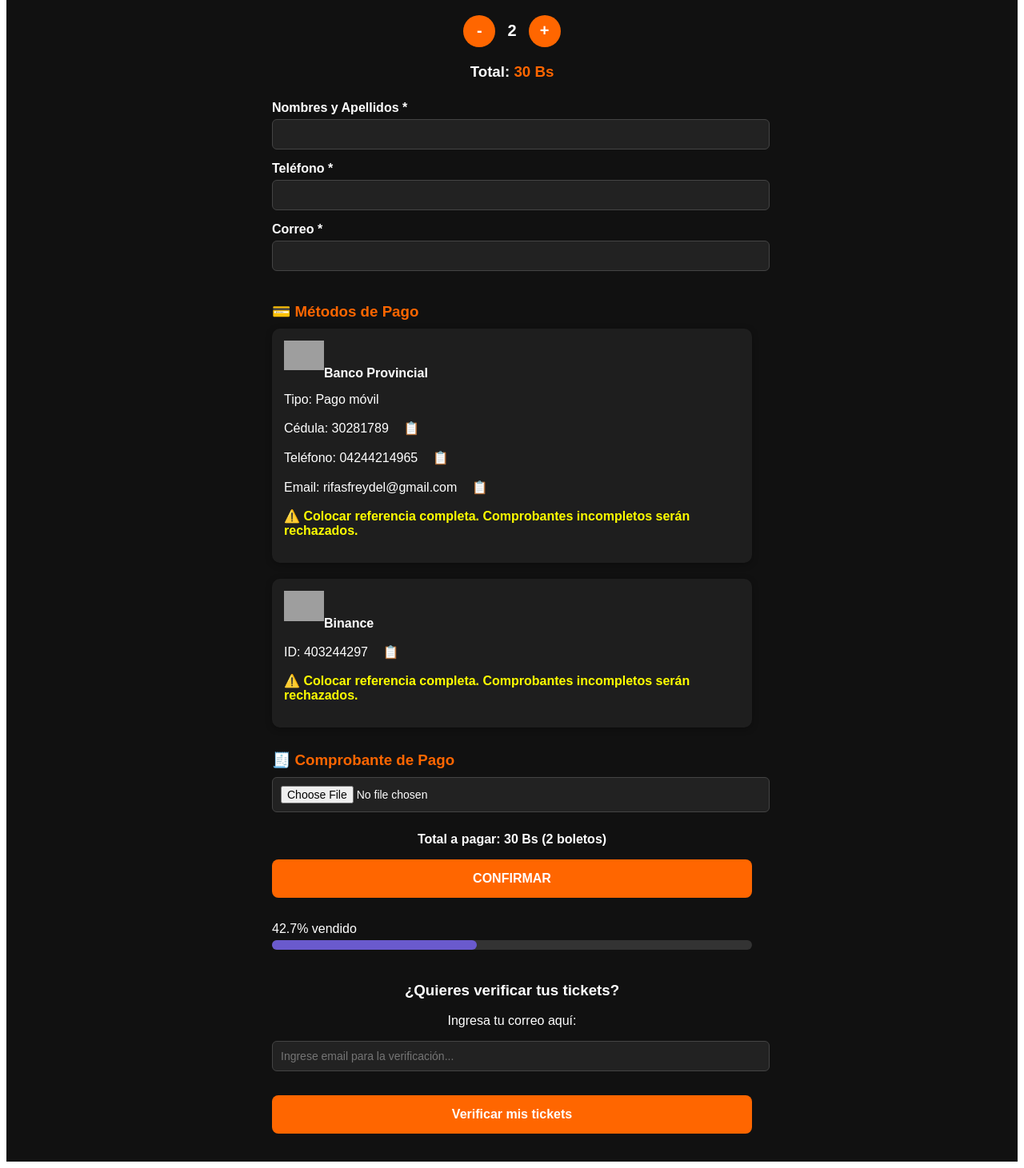
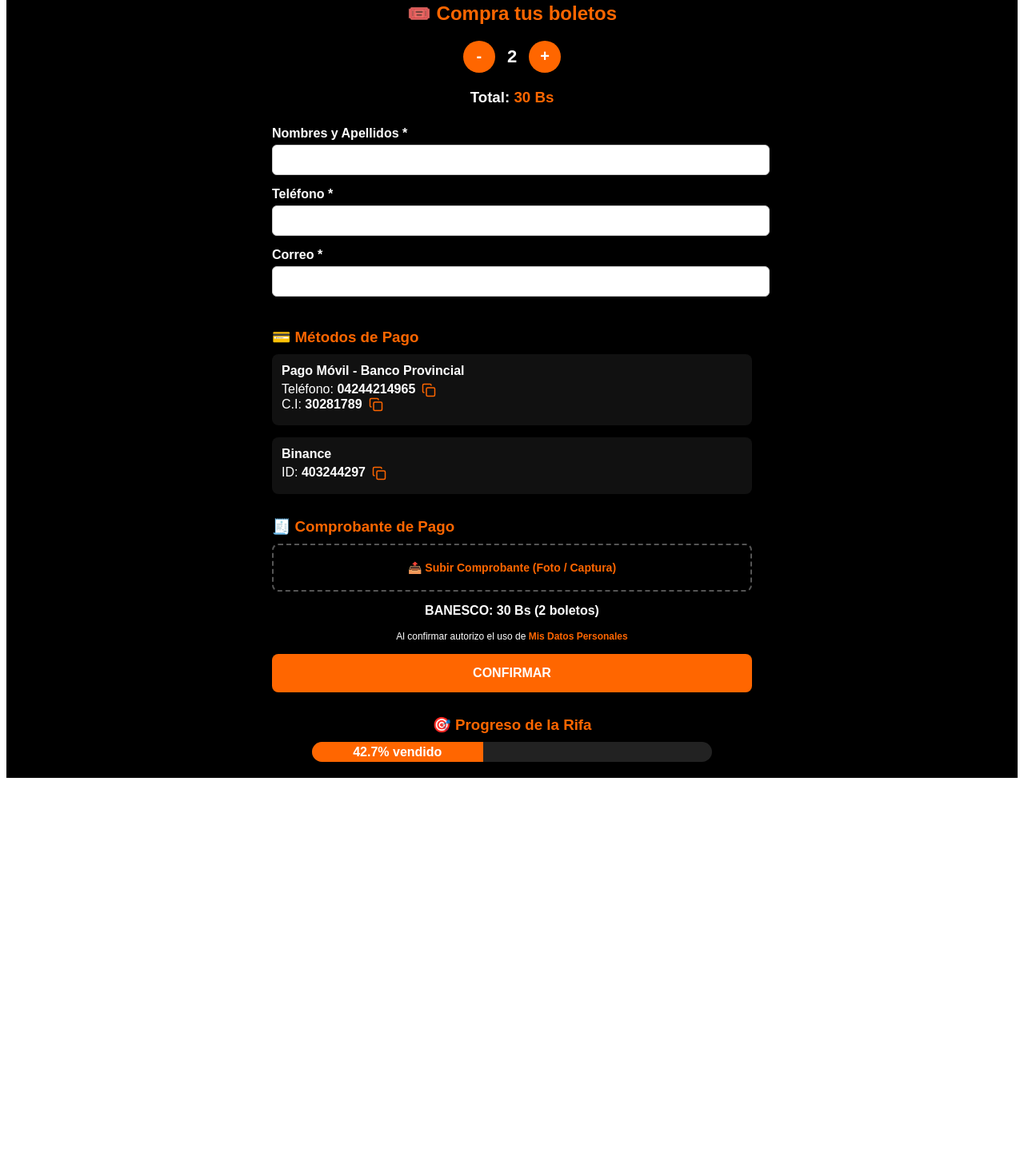
Before and after one commit to rifasfreydel/Freydel-rifas, a Next.js app: page / in a window 1280 px wide. Shown: the part 643-2104 px from the top of the page at 80% size. After the commit the page ends 1624 px from the top, so only its background shows below. Built offline with nearby package versions, Linux system fonts and the light colour scheme; grey boxes are pictures that could not be loaded.

Commit message:
Update index.js

```diff
--- a/pages/index.js
+++ b/pages/index.js
@@ -1,37 +1,27 @@
 import { useState } from "react";
+import { Copy } from "lucide-react";
 
 export default function Home() {
   const [cantidad, setCantidad] = useState(2);
-  const precio = 15; // precio por boleto
+  const [toast, setToast] = useState("");
+  const precio = 15;
   const total = cantidad * precio;
 
-  // Función para copiar al portapapeles
-  const copiarTexto = (texto) => {
-    navigator.clipboard.writeText(texto);
-    alert("Copiado: " + texto);
+  const copyToClipboard = (text) => {
+    navigator.clipboard.writeText(text);
+    setToast("Copiado ✅");
+    setTimeout(() => setToast(""), 2000);
   };
 
   return (
-    <div style={{ fontFamily: "Arial, sans-serif", background: "#111", color: "#fff" }}>
+    <div style={{ fontFamily: "Arial, sans-serif", background: "#000", color: "#fff", minHeight: "100vh" }}>
       {/* HEADER */}
-      <header
-        style={{
-          display: "flex",
-          alignItems: "center",
-          gap: "12px",
-          background: "#ff6600",
-          padding: "10px 16px",
-        }}
-      >
-        <img src="/logo.png" alt="Logo" style={{ height: "55px", borderRadius: "50%" }} />
-        <p style={{ fontSize: "14px", fontWeight: "bold", lineHeight: "1.2" }}>
-          Juega y gana con Freydel<br />
-          ¡Tu oportunidad de hacer realidad sueños!
-        </p>
+      <header style={{ textAlign: "center", padding: "15px", background: "#111" }}>
+        <img src="/logo.png" alt="Logo" style={{ height: "70px" }} />
       </header>
 
       {/* FLAYER */}
-      <div style={{ textAlign: "center", margin: "15px 0" }}>
+      <div style={{ textAlign: "center", margin: "20px 0" }}>
         <img
           src="/flayer.png"
           alt="Flayer"
@@ -39,7 +29,7 @@
             width: "95%",
             maxWidth: "600px",
             borderRadius: "12px",
-            boxShadow: "0 4px 10px rgba(0,0,0,0.4)",
+            boxShadow: "0 4px 15px rgba(255,255,255,0.15)",
           }}
         />
       </div>
@@ -51,25 +41,10 @@
         </h2>
 
         {/* BOLETOS */}
-        <div
-          style={{
-            display: "flex",
-            justifyContent: "center",
-            alignItems: "center",
-            gap: "15px",
-            margin: "20px 0",
-          }}
-        >
-          <button
-            style={btnCircle}
-            onClick={() => setCantidad(Math.max(2, cantidad - 1))}
-          >
-            -
-          </button>
-          <span style={{ fontSize: "20px", fontWeight: "bold" }}>{cantidad}</span>
-          <button style={btnCircle} onClick={() => setCantidad(cantidad + 1)}>
-            +
-          </button>
+        <div style={{ display: "flex", justifyContent: "center", alignItems: "center", gap: "15px", margin: "20px 0" }}>
+          <button style={btnCircle} onClick={() => setCantidad(Math.max(2, cantidad - 1))}>-</button>
+          <span style={{ fontSize: "22px", fontWeight: "bold" }}>{cantidad}</span>
+          <button style={btnCircle} onClick={() => setCantidad(cantidad + 1)}>+</button>
         </div>
 
         {/* TOTAL */}
@@ -90,48 +65,43 @@
 
           {/* MÉTODOS DE PAGO */}
           <h3 style={{ margin: "25px 0 10px", color: "#ff6600" }}>💳 Métodos de Pago</h3>
-
-          {/* PAGO MÓVIL */}
-          <div style={cardBank}>
-            <img src="/provincial.png" alt="Provincial" style={{ width: "50px", marginBottom: "8px" }} />
-            <strong>Banco Provincial</strong>
-            <p>Tipo: Pago móvil</p>
-            <p>
-              Cédula: 30281789{" "}
-              <button onClick={() => copiarTexto("30281789")} style={btnCopy}>📋</button>
-            </p>
-            <p>
-              Teléfono: 04244214965{" "}
-              <button onClick={() => copiarTexto("04244214965")} style={btnCopy}>📋</button>
-            </p>
-            <p>
-              Email: rifasfreydel@gmail.com{" "}
-              <button onClick={() => copiarTexto("rifasfreydel@gmail.com")} style={btnCopy}>📋</button>
-            </p>
-            <p style={{ color: "yellow", fontWeight: "bold", marginTop: "10px" }}>
-              ⚠️ Colocar referencia completa. Comprobantes incompletos serán rechazados.
+          <div style={card}>
+            <strong>Pago Móvil - Banco Provincial</strong>
+            <p style={{ margin: "5px 0" }}>
+              Teléfono: <b>04244214965</b>
+              <Copy style={icon} onClick={() => copyToClipboard("04244214965")} />
+              <br />
+              C.I: <b>30281789</b>
+              <Copy style={icon} onClick={() => copyToClipboard("30281789")} />
             </p>
           </div>
 
-          {/* BINANCE */}
-          <div style={cardBank}>
-            <img src="/binance.png" alt="Binance" style={{ width: "50px", marginBottom: "8px" }} />
+          <div style={card}>
             <strong>Binance</strong>
-            <p>
-              ID: 403244297{" "}
-              <button onClick={() => copiarTexto("403244297")} style={btnCopy}>📋</button>
-            </p>
-            <p style={{ color: "yellow", fontWeight: "bold", marginTop: "10px" }}>
-              ⚠️ Colocar referencia completa. Comprobantes incompletos serán rechazados.
+            <p style={{ margin: "5px 0" }}>
+              ID: <b>403244297</b>
+              <Copy style={icon} onClick={() => copyToClipboard("403244297")} />
             </p>
           </div>
 
           {/* COMPROBANTE DE PAGO */}
           <h3 style={{ margin: "30px 0 10px", color: "#ff6600" }}>🧾 Comprobante de Pago</h3>
-          <input id="comprobante" type="file" accept="image/*" required style={input} />
+
+          <div style={uploadBox}>
+            <label htmlFor="comprobante" style={{ cursor: "pointer", textAlign: "center", width: "100%" }}>
+              <div style={{ color: "#ff6600", fontWeight: "bold", fontSize: "14px" }}>
+                📤 Subir Comprobante (Foto / Captura)
+              </div>
+            </label>
+            <input id="comprobante" type="file" accept="image/*" required style={{ display: "none" }} />
+          </div>
 
           <p style={{ marginTop: "10px", fontWeight: "bold", textAlign: "center" }}>
-            Total a pagar: {total} Bs ({cantidad} boletos)
+            BANESCO: {total} Bs ({cantidad} boletos)
+          </p>
+
+          <p style={{ textAlign: "center", fontSize: "12px", marginTop: "10px" }}>
+            Al confirmar autorizo el uso de <span style={{ color: "#ff6600", fontWeight: "bold" }}>Mis Datos Personales</span>
           </p>
 
           <button type="submit" style={btnMain}>
@@ -139,22 +109,48 @@
           </button>
         </form>
 
-        {/* PROGRESO DE VENTA */}
-        <div style={{ marginTop: "30px" }}>
-          <p style={{ marginBottom: "5px" }}>42.7% vendido</p>
-          <div style={{ width: "100%", background: "#333", borderRadius: "8px" }}>
-            <div style={{ width: "42.7%", height: "12px", background: "#6a5acd", borderRadius: "8px" }}></div>
+        {/* PROGRESO */}
+        <div style={{ marginTop: "30px", textAlign: "center" }}>
+          <h3 style={{ marginBottom: "10px", color: "#ff6600" }}>🎯 Progreso de la Rifa</h3>
+          <div style={{
+            background: "#222",
+            borderRadius: "20px",
+            overflow: "hidden",
+            height: "25px",
+            maxWidth: "500px",
+            margin: "0 auto"
+          }}>
+            <div style={{
+              width: "42.7%",
+              background: "#ff6600",
+              height: "100%",
+              textAlign: "center",
+              color: "white",
+              fontWeight: "bold",
+              lineHeight: "25px"
+            }}>
+              42.7% vendido
+            </div>
           </div>
         </div>
+      </div>
 
-        {/* VERIFICAR TICKETS */}
-        <div style={{ marginTop: "40px", textAlign: "center" }}>
-          <h3>¿Quieres verificar tus tickets?</h3>
-          <p>Ingresa tu correo aquí:</p>
-          <input type="email" placeholder="Ingrese email para la verificación..." style={input} />
-          <button style={btnMain}>Verificar mis tickets</button>
+      {/* TOAST */}
+      {toast && (
+        <div style={{
+          position: "fixed",
+          bottom: "20px",
+          right: "20px",
+          background: "#ff6600",
+          color: "#fff",
+          padding: "10px 20px",
+          borderRadius: "8px",
+          fontWeight: "bold",
+          boxShadow: "0 4px 10px rgba(0,0,0,0.3)"
+        }}>
+          {toast}
         </div>
-      </div>
+      )}
     </div>
   );
 }
@@ -190,11 +186,10 @@
   width: "100%",
   padding: "10px",
   marginBottom: "15px",
-  border: "1px solid #444",
+  border: "1px solid #ccc",
   borderRadius: "6px",
   fontSize: "14px",
-  background: "#222",
-  color: "#fff",
+  color: "#000",
 };
 
 const label = {
@@ -203,19 +198,27 @@
   marginBottom: "5px",
 };
 
-const cardBank = {
-  background: "#1e1e1e",
-  padding: "15px",
-  borderRadius: "10px",
-  boxShadow: "0 2px 8px rgba(0,0,0,0.3)",
-  marginBottom: "20px",
+const card = {
+  background: "#111",
+  padding: "12px",
+  borderRadius: "8px",
+  boxShadow: "0 2px 5px rgba(0,0,0,0.5)",
+  marginBottom: "15px",
 };
 
-const btnCopy = {
-  background: "none",
-  border: "none",
+const uploadBox = {
+  border: "2px dashed #555",
+  borderRadius: "8px",
+  padding: "20px",
+  textAlign: "center",
+  marginBottom: "15px",
+};
+
+const icon = {
+  marginLeft: "8px",
+  cursor: "pointer",
   color: "#ff6600",
-  cursor: "pointer",
-  fontSize: "16px",
-  marginLeft: "8px",
+  width: "18px",
+  height: "18px",
+  verticalAlign: "middle"
 };
```
